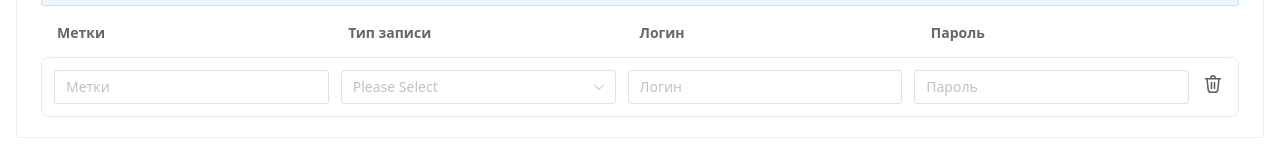
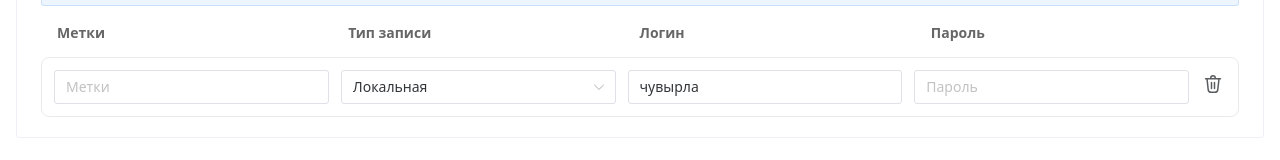
Before and after one commit to Kanasimy/AccountManager, a Vue app: page / in a window 1280 px wide. Shown: the part 135-295 px from the top of the page. Built offline with nearby package versions, Linux system fonts and the light colour scheme.

Commit message:
Сделала добавление и удаление строк

```diff
--- a/src/components/AccountsManager.vue
+++ b/src/components/AccountsManager.vue
@@ -1,12 +1,27 @@
 <script setup lang="ts">
 import { NFlex, NCard, NThing, NAlert, NInput, NSelect, NIcon } from 'naive-ui'
+import { storeToRefs } from 'pinia'
+import { useAccountsStore, type AccountLabel, type AccountType } from '@/stores/accounts'
+const typeOptions = [
+  { label: 'Локальная', value: 'local' },
+  { label: 'LDAP', value: 'ldap' },
+]
+const store = useAccountsStore()
+const { accounts } = storeToRefs(store)
+
+function handleRemove(id: string) {
+  store.remove(id)
+}
+function handleAdd() {
+  store.addEmpty()
+}
 </script>
 
 <template>
   <n-card class="accounts__card">
     <n-flex class="accounts__toolbar" align="center">
       <n-thing class="accounts__heading" title="Учетные записи" />
-      <n-button class="accounts__add-btn" size="large" type="default">
+      <n-button class="accounts__add-btn" size="large" type="default" @click="handleAdd()">
         <template #icon>
           <n-icon size="24">
             <svg
@@ -37,13 +52,13 @@ import { NFlex, NCard, NThing, NAlert, NInput, NSelect, NIcon } from 'naive-ui'
         <span class="accounts__th">Пароль</span>
         <span class="accounts__th" aria-hidden="true" />
       </div>
-      <div class="accounts__row">
+      <div v-for="account in accounts" :key="account.id" class="accounts__row">
         <n-input maxlength="50" placeholder="Метки" />
-        <n-select />
-        <n-input placeholder="Логин" maxlength="100" />
+        <n-select :value="account.type" :options="typeOptions" />
+        <n-input v-model:value="account.login" placeholder="Логин" maxlength="100" />
         <n-input type="password" placeholder="Пароль" maxlength="100" />
         <div class="actions__cell">
-          <n-icon class="accounts__icon" size="24">
+          <n-icon class="accounts__icon" size="24" @click="handleRemove(account.id)">
             <svg
               xmlns="http://www.w3.org/2000/svg"
               xmlns:xlink="http://www.w3.org/1999/xlink"
--- a/src/store/accounts.ts
+++ b/src/stores/accounts.ts
@@ -1,5 +1,5 @@
 import { defineStore } from 'pinia'
-//собственный кастомные типы данных
+//собственные кастомные типы данных
 export type AccountType = 'local' | 'ldap'
 
 export interface AccountLabel {
@@ -14,22 +14,39 @@ export interface Account {
   password: string | null
 }
 
+function uid() {
+  return Math.random().toString(36).slice(2, 9)
+}
+
 export const useAccountsStore = defineStore('accounts', {
   //начальное состояние
   state: () => ({
     accounts: [
       {
-        id: 'uid()',
+        id: uid(),
         label: [
           {
             text: '',
           },
         ],
         type: 'local' as AccountType,
-        login: '',
+        login: 'чувырла',
         password: '',
       },
     ],
   }),
-  actions: {},
+  actions: {
+    remove(id: string) {
+      this.accounts = this.accounts.filter((a) => a.id !== id)
+    },
+    addEmpty: function () {
+      this.accounts.push({
+        id: uid(),
+        label: [],
+        login: '',
+        password: '',
+        type: undefined,
+      })
+    },
+  },
 })
```
Also changed, not shown: 1 other file (tests, documents, lock files or other folders).
